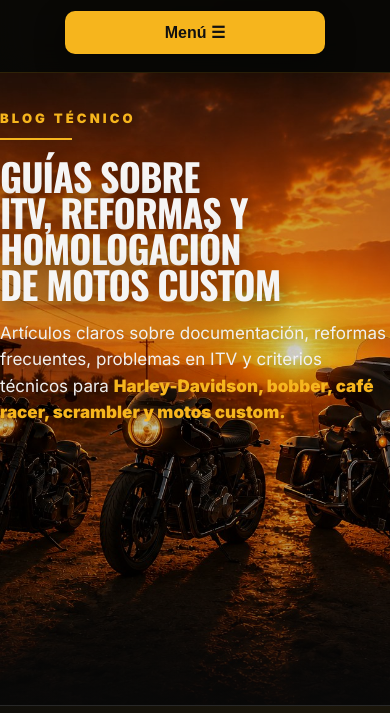
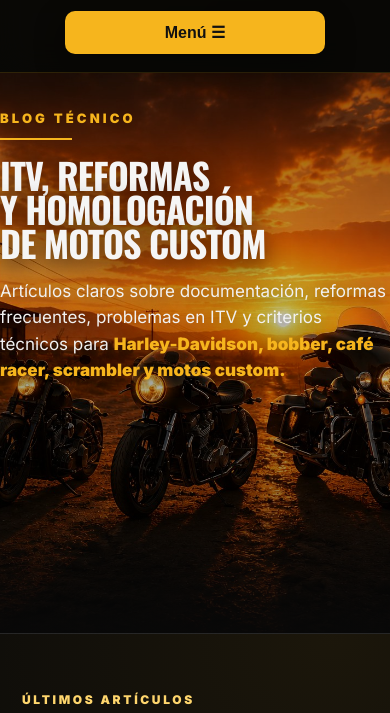
Before and after one commit to sergiobeltranaznar-eng/ingcustom-vercel-test, a website: page blog/index.html in a window 390 px wide. Shown: the part 103-816 px from the top of the page. Drawn offline with nearby package versions, Linux system fonts and the light colour scheme.

Commit message:
Update index.html

```diff
--- a/blog/index.html
+++ b/blog/index.html
@@ -20,17 +20,12 @@
   <style>
     :root{
       --bg:#0a0a0a;
-      --bg-soft:#121212;
       --card:#171717;
-      --card-2:#202020;
       --line:rgba(255,255,255,.12);
       --text:#f5f5f5;
       --muted:#c7c7c7;
-      --soft:#e7e7e7;
       --accent:#f6b51d;
-      --accent-dark:#c58a00;
       --max:1180px;
-      --radius:24px;
       --shadow:0 22px 60px rgba(0,0,0,.45);
     }
 
@@ -114,12 +109,12 @@
       background:
         linear-gradient(
           180deg,
-          rgba(0,0,0,.28) 0%,
+          rgba(0,0,0,.34) 0%,
           rgba(0,0,0,.18) 30%,
-          rgba(0,0,0,.04) 58%,
-          rgba(0,0,0,.34) 100%
+          rgba(0,0,0,.06) 62%,
+          rgba(0,0,0,.58) 100%
         ),
-        url('./moto-custom-fondo.jpg') center center / contain no-repeat;
+        url('./moto-custom-fondo.jpg') center center / cover no-repeat;
       background-color:#070707;
     }
 
@@ -127,16 +122,16 @@
       content:"";
       position:absolute;
       inset:auto 0 0;
-      height:130px;
-      background:linear-gradient(180deg, transparent, rgba(8,8,8,.92));
+      height:120px;
+      background:linear-gradient(180deg, transparent, rgba(8,8,8,.94));
       pointer-events:none;
     }
 
     .blog-hero-inner{
       position:relative;
       z-index:1;
-      min-height:650px;
-      padding:34px 0 0;
+      min-height:520px;
+      padding:38px 0 0;
       max-width:var(--max);
     }
 
@@ -169,22 +164,22 @@
     h1{
       font-family:Oswald,Inter,Arial,sans-serif;
       text-transform:uppercase;
-      font-size:clamp(42px, 4.5vw, 66px);
+      font-size:clamp(38px, 3.9vw, 58px);
       line-height:.96;
       margin:0;
       letter-spacing:-.025em;
-      max-width:1160px;
+      max-width:1180px;
       text-wrap:balance;
-      text-shadow:0 8px 22px rgba(0,0,0,.55);
+      text-shadow:0 8px 22px rgba(0,0,0,.62);
     }
 
     .lead{
-      max-width:860px;
+      max-width:820px;
       color:#f1f1f1;
       font-size:19px;
       line-height:1.55;
       margin:18px 0 0;
-      text-shadow:0 5px 16px rgba(0,0,0,.55);
+      text-shadow:0 5px 16px rgba(0,0,0,.60);
     }
 
     .lead strong{
@@ -377,12 +372,8 @@
         grid-template-columns:1fr;
       }
 
-      .blog-hero{
-        background-size:cover;
-      }
-
       .blog-hero-inner{
-        min-height:560px;
+        min-height:500px;
       }
     }
 
@@ -452,20 +443,20 @@
         background:
           linear-gradient(
             180deg,
-            rgba(0,0,0,.28) 0%,
-            rgba(0,0,0,.12) 45%,
-            rgba(0,0,0,.42) 100%
+            rgba(0,0,0,.40) 0%,
+            rgba(0,0,0,.18) 42%,
+            rgba(0,0,0,.58) 100%
           ),
           url('./moto-custom-fondo.jpg') center center / cover no-repeat;
       }
 
       .blog-hero-inner{
-        padding:34px 0 280px;
+        padding:34px 0 250px;
         min-height:auto;
       }
 
       h1{
-        font-size:38px;
+        font-size:36px;
         line-height:.95;
       }
 
@@ -534,7 +525,7 @@
       <div class="container blog-hero-inner">
         <div class="hero-copy">
           <div class="hero-eyebrow">Blog técnico</div>
-          <h1>Guías sobre ITV, reformas y homologación de motos custom</h1>
+          <h1>ITV, reformas y homologación<br>de motos custom</h1>
           <p class="lead">
             Artículos claros sobre documentación, reformas frecuentes, problemas en ITV y criterios técnicos para
             <strong>Harley-Davidson, bobber, café racer, scrambler y motos custom.</strong>
```
